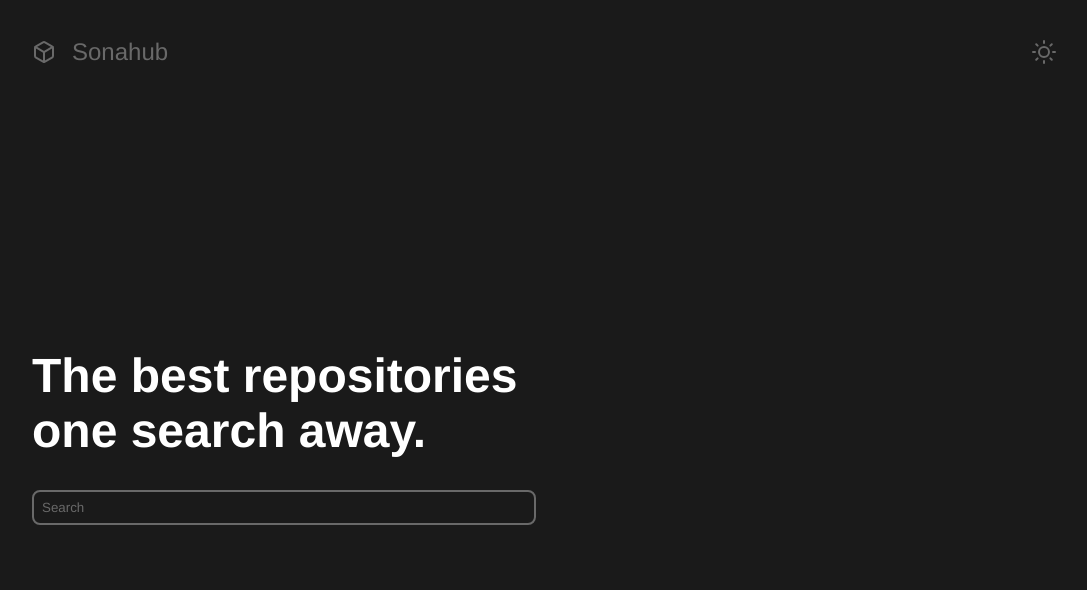
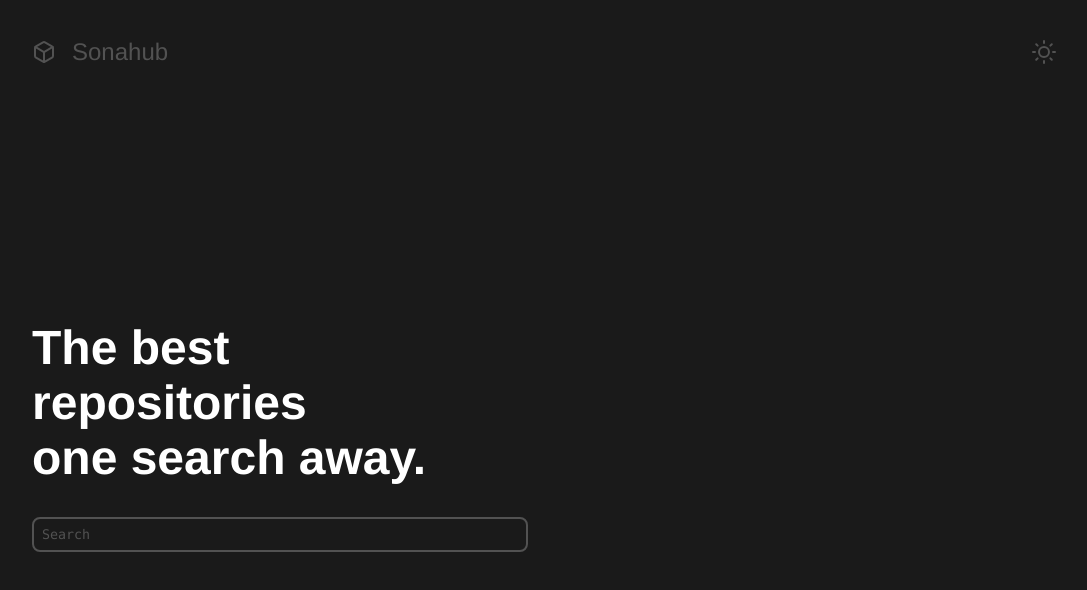
Before and after one commit to daviavmello/sonahub, a React (Create React App) app: page / in a window 1280 px wide. Shown: the top 590 px of the page, without its empty margins (96-1183 px from the left). Built offline with nearby package versions, Linux system fonts and the light colour scheme.

Commit message:
commits component

```diff
--- a/src/components/hero/Hero.tsx
+++ b/src/components/hero/Hero.tsx
@@ -5,17 +5,36 @@ import { SearchBar } from "./SearchBar";
 export const Hero: React.FC = () => {
   return (
     <HeroWrapper>
-      <h2>The best repositories one search away.</h2>
+      <h2>
+        The best
+        <br />
+        repositories
+        <br />
+        one search away.
+      </h2>
       <SearchBar />
     </HeroWrapper>
   );
 };
 
 const HeroWrapper = styled.div`
-  width: calc(50vw - 8.5rem);
+  width: calc(50vw - 7.5rem);
   height: calc(95vh - 6rem);
   display: flex;
   flex-direction: column;
   justify-content: center;
-  padding-right: 2rem;
+  padding-right: 1rem;
+
+  @media (max-width: 767px) {
+    width: 100%;
+    padding-right: 0;
+  }
+
+  @media (min-width: 768px) {
+    width: calc(50vw - 3rem);
+  }
+
+  @media (min-width: 992px) {
+    width: calc(40vw - 1rem);
+  }
 `;
--- a/src/components/search/Commits.tsx
+++ b/src/components/search/Commits.tsx
@@ -1,16 +1,85 @@
-import React from "react";
+import axios from "axios";
+import React, { useEffect, useState } from "react";
+import { ArrowUpRight, X } from "react-feather";
 import styled from "styled-components";
+import { useSearch } from "../../contexts/searchContext";
+import { colors } from "../../style/colors";
 
 export const Commits: React.FC = () => {
+  const { userRepo, setUserRepo } = useSearch();
+  const { owner, repo } = userRepo;
+
+  const [commits, setCommits] = useState<Array<any>>([]);
+
+  useEffect(() => {
+    const getCommits = async () => {
+      const res = await axios.get(
+        `${process.env.REACT_APP_URL}/repos/${owner}/${repo}/commits`,
+        {
+          headers: {
+            Authorization: `Bearer ${process.env.REACT_APP_GITHUB_KEY}`,
+          },
+        }
+      );
+
+      try {
+        if (res.status === 200) {
+          setCommits(res.data);
+        }
+      } catch (e) {
+        console.error(e);
+      }
+    };
+    getCommits();
+  }, [owner, repo]);
+
+  const getdate = (commitDate: string) => {
+    const date = new Date(commitDate);
+    return date.toLocaleDateString("en-US");
+  };
 
   return (
-      <CommitsWrapper>
-
-      </CommitsWrapper>
+    <CommitsWrapper>
+      <CommitsBar>
+        <CommitsText>Browse commits</CommitsText>
+        <XIcon onClick={() => setUserRepo({ ...userRepo, openModal: false })} />
+      </CommitsBar>
+      {commits &&
+        commits.map((v, i) => {
+          return (
+            <CommitsRowWrapper key={i}>
+              <CommitsBar>
+                <CommitAuthor
+                  onClick={() => window.open(`${v.author.html_url}`, "_blank")}
+                >
+                  {v.commit.author.name}
+                </CommitAuthor>
+                <CommitDate>{getdate(v.commit.author.date)}</CommitDate>
+              </CommitsBar>
+              <CommitsRow>
+                <Message>{v.commit.message}</Message>
+              </CommitsRow>
+              <CommitsRow>
+                <CommitButton
+                  onClick={() => window.open(`${v.html_url}`, "_blank")}
+                >
+                  see code&nbsp;
+                  <ArrowUpRightIcon />
+                </CommitButton>
+              </CommitsRow>
+            </CommitsRowWrapper>
+          );
+        })}
+    </CommitsWrapper>
   );
 };
 
 const CommitsWrapper = styled.div`
+  position: absolute;
+  z-index: 1;
+  width: inherit;
+  height: inherit;
+  background: ${colors.primary};
   overflow: auto;
   scrollbar-width: none;
   -ms-overflow-style: none;
@@ -19,4 +88,63 @@ const CommitsWrapper = styled.div`
   }
 `;
 
-const CommitsRow = styled.div``
+const CommitsBar = styled.div`
+  display: flex;
+  flex-direction: row;
+  justify-content: space-between;
+  align-items: end;
+  margin-bottom: 0.5rem;
+`;
+
+const CommitsText = styled.h3`
+  font-family: "Consolas", "Courier", monospace;
+  color: ${colors.tertiary};
+`;
+
+const XIcon = styled(X)`
+  cursor: pointer;
+  color: ${colors.tertiary};
+`;
+
+const CommitsRow = styled.div`
+  display: flex;
+  flex-direction: row;
+`;
+
+const CommitsRowWrapper = styled.div`
+  padding: 1.5rem 0;
+  border-bottom: 1px solid ${colors.divider};
+  :last-child {
+    border-bottom: none;
+  }
+`;
+
+const CommitAuthor = styled.p`
+  color: ${colors.tertiary};
+  font-family: "Consolas", "Courier", monospace;
+  cursor: pointer;
+
+  &:hover {
+    color: ${colors.secondary};
+  }
+`;
+
+const Message = styled.p`
+  color: ${colors.medium};
+  margin-bottom: 0.75rem;
+`;
+
+const CommitDate = styled.p`
+  color: ${colors.medium};
+  font-family: "Consolas", "Courier", monospace;
+  font-size: 0.8rem;
+`;
+
+const CommitButton = styled.button`
+  display: flex;
+  align-items: center;
+`;
+
+const ArrowUpRightIcon = styled(ArrowUpRight)`
+  width: 1rem;
+`;
--- a/src/components/search/SearchCard.tsx
+++ b/src/components/search/SearchCard.tsx
@@ -19,9 +19,7 @@ export const SearchCard: React.FC<ISearchCard> = ({
   owner,
   repo,
 }) => {
-  const { setUserRepo, userRepo } = useSearch();
-
-  console.log(userRepo);
+  const { setUserRepo } = useSearch();
 
   return (
     <Card onClick={() => setUserRepo({ owner, repo, openModal: true })}>
@@ -39,7 +37,7 @@ export const SearchCard: React.FC<ISearchCard> = ({
 
 const Card = styled.div`
   background: ${colors.medium};
-  margin: 1rem 0 1rem 1rem;
+  margin: 1rem;
   padding: 1rem;
   cursor: pointer;
   border: 2px solid ${colors.medium};
--- a/src/components/search/SearchResults.tsx
+++ b/src/components/search/SearchResults.tsx
@@ -1,14 +1,17 @@
 import React from "react";
 import styled from "styled-components";
 import { useSearch } from "../../contexts/searchContext";
+import { Commits } from "./Commits";
 import { SearchCard } from "./SearchCard";
 
 export const SearchResults: React.FC = () => {
-  const { users } = useSearch();
-  // const [isOpen, setIsOpen] = useState<boolean>(false);
+  const { users, userRepo } = useSearch();
+  const { openModal } = userRepo;
+
   return (
     <SearchResultsWrapper>
-      <CardWrapper>
+      {openModal && <Commits />}
+      <CardWrapper openModal={openModal}>
         {users &&
           users.items?.map((v, i) => {
             // console.log(v);
@@ -29,7 +32,12 @@ export const SearchResults: React.FC = () => {
   );
 };
 
-const CardWrapper = styled.div`
+interface ICardWrapper {
+  openModal: boolean;
+}
+
+const CardWrapper = styled.div<ICardWrapper>`
+  position: ${(props) => (props.openModal ? "relative" : "static")};
   overflow: auto;
   scrollbar-width: none;
   -ms-overflow-style: none;
@@ -45,4 +53,17 @@ const SearchResultsWrapper = styled.div`
   flex-direction: column;
   justify-content: center;
   padding-left: 1rem;
+
+  @media (max-width: 767px) {
+    width: 100%;
+    padding-left: 0;
+  }
+
+  @media (min-width: 768px) {
+    width: calc(50vw - 3rem);
+  }
+
+  @media (min-width: 992px) {
+    width: calc(40vw - 1rem);
+  }
 `;
--- a/src/style/GlobalStyle.ts
+++ b/src/style/GlobalStyle.ts
@@ -18,7 +18,12 @@ h1 {
 }
 
 h2 {
-  color: ${colors.light};
+  color: ${colors.tertiary};
+  margin-bottom: 2rem;
+}
+
+p {
+  line-height: 1.7rem;
 }
 
 input {
@@ -29,15 +34,33 @@ input {
   border: 2px solid ${colors.medium};
   border-radius: 0.5rem;
   padding: 0.5rem;
-  /* flex: 1 1 calc(10% - 2rem); */
   ::placeholder {
+    font-family: "Consolas", "Courier", monospace;
     color: ${colors.medium};
     text-transform: capitalize;
   }
   :focus {
     outline: none;
     box-shadow: 0px 0px 15px 5px rgb(0 0 0 / 30%);
-    border: 2px solid ${colors.light};
+    border: 2px solid ${colors.tertiary};
+    transition: all 0.5s linear;
+  }
+}
+
+button {
+  color: ${colors.medium};
+  background: ${colors.primary};
+  padding: 0.25rem 0.5rem;
+  border: 1px solid ${colors.medium};
+  border-radius: 0.5rem;
+  text-transform: uppercase;
+  font-family: "Consolas", "Courier", monospace;
+  font-size: 0.75rem;
+  cursor: pointer;
+  &:hover {
+    outline: none;
+    border: 1px solid ${colors.tertiary};
+    color: ${colors.tertiary};
     transition: all 0.5s linear;
   }
 }
@@ -49,8 +72,7 @@ input {
       margin: 1rem;
     }
     h2 {
-      font-size: 3rem;
-      margin-bottom: 1rem;
+      font-size: 2rem;
     }
 }
 
@@ -61,7 +83,6 @@ input {
     }
     h2 {
       font-size: 2rem;
-      margin-bottom: 2rem;
     }
 }
 
@@ -72,7 +93,6 @@ input {
     }
     h2 {
       font-size: 3rem;
-      margin-bottom: 2rem;
     }
 }
 `;
--- a/src/style/colors.ts
+++ b/src/style/colors.ts
@@ -1,8 +1,9 @@
 export const colors = {
   primary: "#1A1A1A",
   secondary: "#0093E9",
-  light: "#FFFFFF",
-  medium: "#696969",
+  tertiary: "#FFFFFF",
+  divider: "#333333",
+  medium: "#525252",
   success: "#00A082",
   danger: "#FF3200",
 };
```
